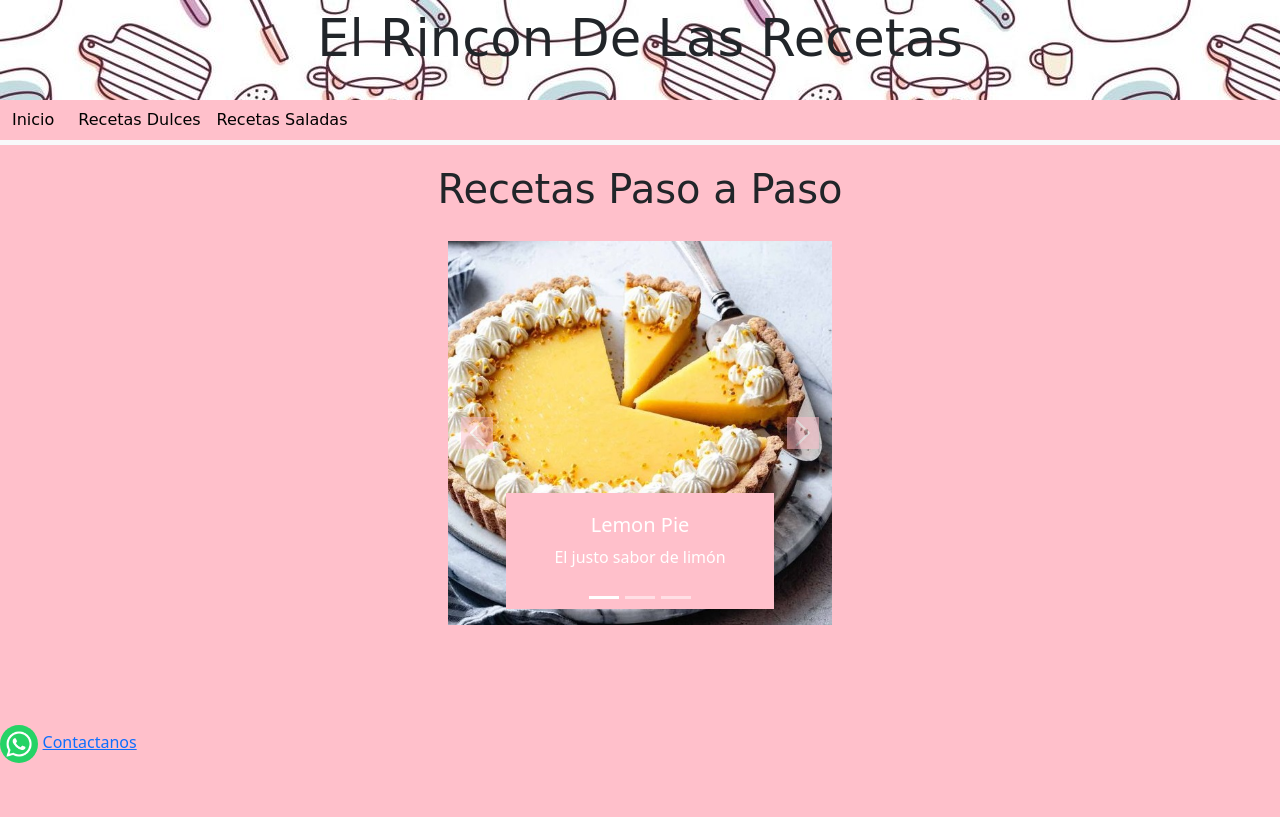
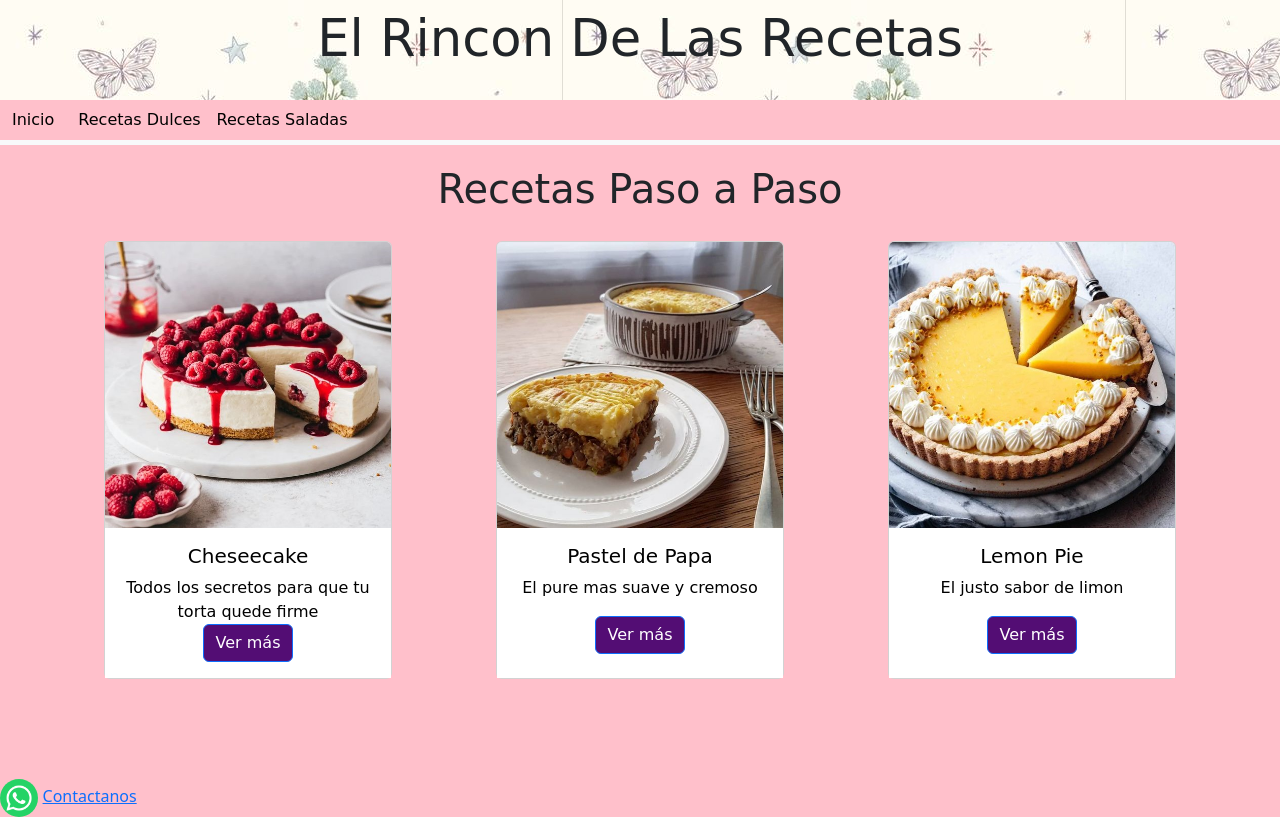
Before and after one commit to luciamboto/PF-Recetas-Paso-a-Paso, a plain HTML site: page index.html in a window 1280 px wide. Drawn offline with nearby package versions, Linux system fonts and the light colour scheme; a web font is replaced by a local one.

Commit message:
Se modifico el index con cards

```diff
--- a/css/styles.css
+++ b/css/styles.css
@@ -3,7 +3,8 @@
 }
 
 /*Estilo del header*/
-.bg-header {background-image: url(../assets/fondoheader.jpg);
+.bg-header {background-image: url(../assets/fondoheader2.jpg);
+  background-size: auto;
     height: 100px;
     font-family: "Playwrite ES Deco", cursive;
     font-optical-sizing: auto;
@@ -47,14 +48,25 @@ font-size: 1em;}
 }
 
 
-/*Carrousel*/
-.carrouselwidth {width: 30%;
+/*Card*/
+.containercards {display: flex;
+justify-content: space-evenly;
 }
+.card-body {background-color: white;
+  font-family: "Playwrite DE Grund", cursive;
+  font-optical-sizing: auto;
+  font-weight: <weight>;
+  font-style: normal;
+color: black;
+font-size: 1em;
+text-align: center;
 
-.carrouselwidhtcenter {display: flex;
-justify-content: center;}
+}
+.card-text {background-color: white}
+.card-title {background-color: white;}
 
-
+.btn {background-color: rgb(83, 13, 116);
+text-align: center;}
 
 /*Estilo de los h2*/
 
--- a/index.html
+++ b/index.html
@@ -51,60 +51,34 @@
 
     <main>
         <h1 class="h1index">Recetas Paso a Paso</h1>
-        <!-- Carrousel-->
-        <section class=carrouselwidhtcenter>
-            <div class=carrouselwidth>
-                <div id="carouselExampleCaptions" class="carousel slide">
-                    <div class="carousel-indicators">
-                        <button type="button" data-bs-target="#carouselExampleCaptions" data-bs-slide-to="0"
-                            class="active" aria-current="true" aria-label="Slide 1"></button>
-                        <button type="button" data-bs-target="#carouselExampleCaptions" data-bs-slide-to="1"
-                            aria-label="Slide 2"></button>
-                        <button type="button" data-bs-target="#carouselExampleCaptions" data-bs-slide-to="2"
-                            aria-label="Slide 3"></button>
-
-
-                    </div>
-                    <div class="carousel-inner">
-                        <div class="carousel-item active">
-                            <img src="./assets/lemonpie.jpg" class="d-block w-100" alt="Lemon Pie">
-                            <div class="carousel-caption d-none d-md-block">
-                                <h5>Lemon Pie</h5>
-                                <p>El justo sabor de limón</p>
-                            </div>
-                        </div>
-                        <div class="carousel-item">
-                            <img src="./assets/cheesecake.jpg" class="d-block w-100" alt="Cheesecake">
-                            <div class="carousel-caption d-none d-md-block">
-                                <h5>Cheesecake</h5>
-                                <p>Todos los secretos para que tu torta quede firme</p>
-                            </div>
-                        </div>
-                        <div class="carousel-item">
-                            <img src="./assets/pasteldepapa.jpg" class="d-block w-100" alt="Pastel de papa">
-                            <div class="carousel-caption d-none d-md-block">
-                                <h5>Pastel de Papa</h5>
-                                <p>El pure mas suave y sin grumos</p>
-                            </div>
-                        </div>
-
-                    </div>
-                    <button class="carousel-control-prev" type="button" data-bs-target="#carouselExampleCaptions"
-                        data-bs-slide="prev">
-                        <span class="carousel-control-prev-icon" aria-hidden="true"></span>
-                        <span class="visually-hidden">Previous</span>
-                    </button>
-                    <button class="carousel-control-next" type="button" data-bs-target="#carouselExampleCaptions"
-                        data-bs-slide="next">
-                        <span class="carousel-control-next-icon" aria-hidden="true"></span>
-                        <span class="visually-hidden">Next</span>
-                    </button>
-
-
+        <!-- Cards-->
+        <section class="containercards">
+            <div class="card" style="width: 18rem;">
+                <img src="./assets/cheesecake.jpg" class="card-img-top" alt="Cheseecake">
+                <div class="card-body">
+                    <h5 class="card-title">Cheseecake</h5>
+                <div> <p class="card-text">Todos los secretos para que tu torta quede firme</p>  </div>
+                    <a href="./html/Recetas-Dulces.html" class="btn btn-primary">Ver más</a>
                 </div>
             </div>
+
+            <div class="card" style="width: 18rem;">
+                <img src="./assets/pasteldepapa.jpg" class="card-img-top" alt="Pastel de papa">
+                <div class="card-body">
+                  <h5 class="card-title">Pastel de Papa</h5>
+                  <p class="card-text">El pure mas suave y cremoso</p>
+                  <a href="./html/Recetas-saladas.html" class="btn btn-primary">Ver más</a>
+                </div>
+              </div>
+              <div class="card" style="width: 18rem;">
+                <img src="./assets/lemonpie.jpg" class="card-img-top" alt="Lemon pie">
+                <div class="card-body">
+                  <h5 class="card-title">Lemon Pie</h5>
+                  <p class="card-text">El justo sabor de limon</p>
+                  <a href="./html/Recetas-Dulces.html" class="btn btn-primary">Ver más</a>
+                </div>
+              </div>
         </section>
-
     </main>
 
 
```
Also changed, not shown: html/Recetas-Dulces.html (+2 -0 lines), html/Recetas-saladas.html (+1 -0 lines), assets/fondoheader2.jpg (added).
